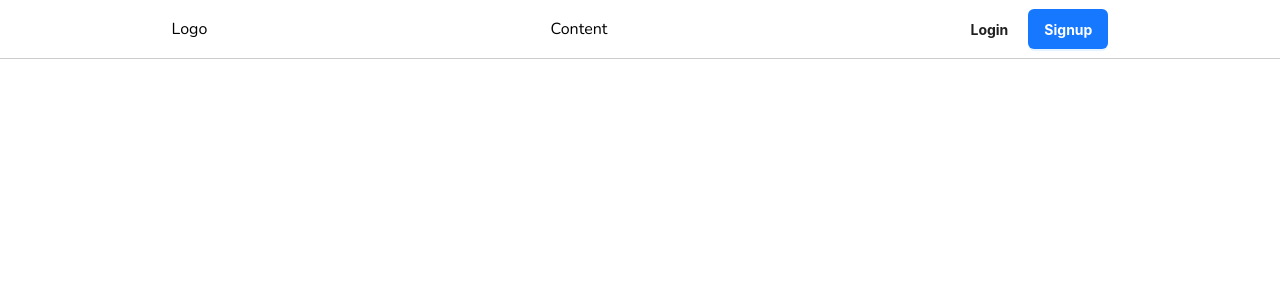
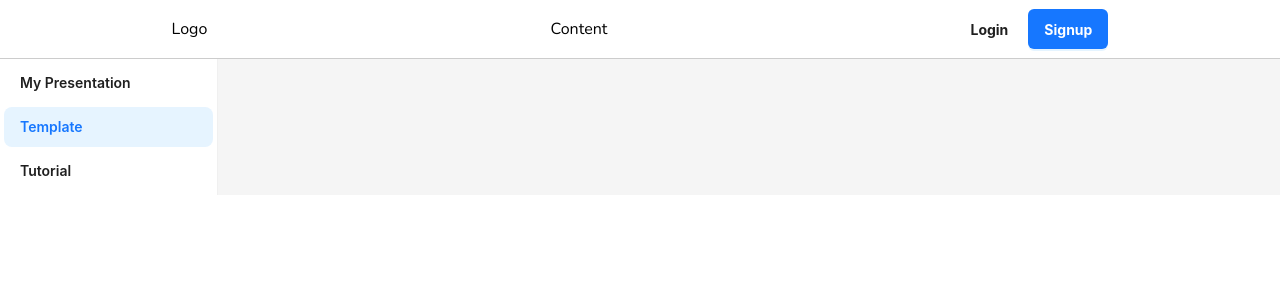
Before and after one commit to linhgiac/tet-project, a React (Create React App) app in the folder client/: page /app/templates in a window 1280 px wide. Shown: the top 300 px of the page. Built offline with nearby package versions, Linux system fonts and the light colour scheme.

Commit message:
fe: dashboard sider menu

```diff
--- a/client/src/App.js
+++ b/client/src/App.js
@@ -6,6 +6,9 @@ import Header from './components/Header/Header';
 import Home from './pages/Home/Home';
 import Login from './pages/Login/Login';
 import Signup from './pages/Signup/Signup';
+import Dashboard from './pages/Dashboard/Dashboard';
+import Templates from './pages/Template/Templates';
+import Tutorials from './pages/Tutorials/Tutorials';
 
 export const UserProvider = createContext();
 
@@ -28,6 +31,18 @@ function App() {
                             element={<Home />}
                         />
                         <Route
+                            path="/app/dashboard"
+                            element={<Dashboard />}
+                        />
+                        <Route
+                            path="/app/templates"
+                            element={<Templates />}
+                        />
+                        <Route
+                            path="/app/tutorials"
+                            element={<Tutorials />}
+                        />
+                        <Route
                             path="/login"
                             element={<Login />}
                         />
--- a/client/src/components/Header/Header.js
+++ b/client/src/components/Header/Header.js
@@ -1,4 +1,4 @@
-import React, { useContext } from 'react';
+import React, { useContext, useState, useEffect } from 'react';
 import { useNavigate } from 'react-router-dom';
 import styles from './Header.module.scss';
 import classNames from 'classnames';
@@ -6,10 +6,20 @@ import classNames from 'classnames';
 import HeaderButton from './HeaderButton';
 import HeaderProfile from './HeaderProfile';
 import { UserProvider } from '../../App';
+import { Button } from 'antd';
 
 const Header = () => {
     const navigate = useNavigate();
+    const [currentPath, setCurrentPath] = useState('/');
     const [userState, setLoginState] = useContext(UserProvider);
+
+    useEffect(() => {
+        setCurrentPath(window.location.pathname);
+    }, [navigate]);
+
+    useEffect(() => {
+        console.log('currentPath :>> ', currentPath);
+    }, [currentPath]);
     return (
         <>
             {userState.isLogged ? (
@@ -25,7 +35,22 @@ const Header = () => {
                         {' '}
                         Logo
                     </div>
-                    <HeaderProfile />
+                    {currentPath === '/' ? (
+                        <Button
+                            type="primary"
+                            className={classNames(
+                                'button primary-btn',
+                                'mr-10 mb-0'
+                            )}>
+                            <a
+                                className={styles.text}
+                                href="/app">
+                                My Presentation
+                            </a>
+                        </Button>
+                    ) : (
+                        <HeaderProfile />
+                    )}
                 </div>
             ) : (
                 <div
--- /dev/null
+++ b/client/src/components/PresentationMenu/PresentationMenu.js
@@ -0,0 +1,52 @@
+import { Menu } from 'antd';
+import classNames from 'classnames';
+import React from 'react';
+import { useNavigate } from 'react-router-dom';
+
+const PresentationMenu = ({ selectedKey, onClick }) => {
+    const navigate = useNavigate();
+    const getItem = (label, key, icon, children, type) => {
+        return {
+            key,
+            icon,
+            children,
+            label,
+            type,
+        };
+    };
+
+    const items = [
+        getItem(
+            <div className={classNames('font-semibold hover:opacity-60')}>
+                My Presentation
+            </div>,
+            'dashboard'
+        ),
+        getItem(
+            <div className={classNames('font-semibold hover:opacity-60')}>
+                Template
+            </div>,
+            'templates'
+        ),
+        getItem(
+            <div className={classNames('font-semibold hover:opacity-60')}>
+                Tutorial
+            </div>,
+            'tutorials'
+        ),
+    ];
+
+    const clickHandler = e => {
+        navigate(`/app/${e.key}`);
+    };
+    return (
+        <Menu
+            style={{ height: '100%' }}
+            items={items}
+            defaultSelectedKeys={[selectedKey]}
+            onClick={clickHandler}
+        />
+    );
+};
+
+export default PresentationMenu;
--- /dev/null
+++ b/client/src/pages/Dashboard/Dashboard.js
@@ -0,0 +1,18 @@
+import { Layout } from 'antd';
+import React from 'react';
+import PresentationMenu from '../../components/PresentationMenu/PresentationMenu';
+
+const { Sider, Content } = Layout;
+
+const Dashboard = () => {
+    return (
+        <Layout>
+            <Sider width={218}>
+                <PresentationMenu selectedKey={'dashboard'} />
+            </Sider>
+            <Content></Content>
+        </Layout>
+    );
+};
+
+export default Dashboard;
--- a/client/src/pages/Home/Home.js
+++ b/client/src/pages/Home/Home.js
@@ -1,8 +1,11 @@
+import classNames from 'classnames';
 import React from 'react';
 
 const Home = () => {
     return (
-        <div>Whereas disregard and contempt for human rights have resulted</div>
+        <div className={classNames('px-32')}>
+            Whereas disregard and contempt for human rights have resulted
+        </div>
     );
 };
 
--- a/client/src/pages/Login/Login.js
+++ b/client/src/pages/Login/Login.js
@@ -34,13 +34,10 @@ const Login = () => {
                         )}>
                         <Button
                             type="primary"
-                            className={classNames(
-                                styles['button'],
-                                styles['primary-btn']
-                            )}>
+                            className={classNames('button', 'primary-btn')}>
                             Login with Facebook
                         </Button>
-                        <Button className={classNames(styles['button'])}>
+                        <Button className={classNames('button')}>
                             Login with Google
                         </Button>
                     </div>
--- a/client/src/pages/Signup/Signup.js
+++ b/client/src/pages/Signup/Signup.js
@@ -23,23 +23,20 @@ const Signup = () => {
                     Create a free account
                 </div>
                 <div className="mx-28">
-                    <div
+                    {/* <div
                         className={classNames(
                             'flex flex-col',
                             styles['third-party-signup-btn']
                         )}>
                         <Button
                             type="primary"
-                            className={classNames(
-                                styles['button'],
-                                styles['primary-btn']
-                            )}>
+                            className={classNames('button', 'primary-btn')}>
                             Signup with Facebook
                         </Button>
-                        <Button className={classNames(styles['button'])}>
+                        <Button className={classNames('button')}>
                             Signup with Google
                         </Button>
-                    </div>
+                    </div> */}
                     <SignupForm />
                     <div className={classNames('mt-8 font-bold text-xl')}>
                         Already have an account?{' '}
--- a/client/src/pages/Signup/SignupForm.js
+++ b/client/src/pages/Signup/SignupForm.js
@@ -20,11 +20,11 @@ const SignupForm = () => {
   };
     return (
         <div className={classNames(styles['email-signup-container'])}>
-            <div
+            {/* <div
                 style={{ color: 'rgba(16, 24, 52, 0.5)', fontSize: '14px' }}
                 className={classNames('mt-8 mb-4')}>
                 or using email
-            </div>
+            </div> */}
             <Form
                 name="signupForm"
                 layout="vertical"
--- /dev/null
+++ b/client/src/pages/Template/Templates.js
@@ -0,0 +1,19 @@
+import React from 'react';
+import { Layout } from 'antd';
+import PresentationMenu from '../../components/PresentationMenu/PresentationMenu';
+
+const { Sider, Content } = Layout;
+const Templates = () => {
+    return (
+        <div>
+            <Layout>
+                <Sider width={218}>
+                    <PresentationMenu selectedKey={'templates'} />
+                </Sider>
+                <Content></Content>
+            </Layout>
+        </div>
+    );
+};
+
+export default Templates;
--- /dev/null
+++ b/client/src/pages/Tutorials/Tutorials.js
@@ -0,0 +1,17 @@
+import React from 'react';
+import { Layout } from 'antd';
+import PresentationMenu from '../../components/PresentationMenu/PresentationMenu';
+
+const { Sider, Content } = Layout;
+const Tutorials = () => {
+    return (
+        <Layout>
+            <Sider width={218}>
+                <PresentationMenu selectedKey={'tutorials'} />
+            </Sider>
+            <Content></Content>
+        </Layout>
+    );
+};
+
+export default Tutorials;
```
